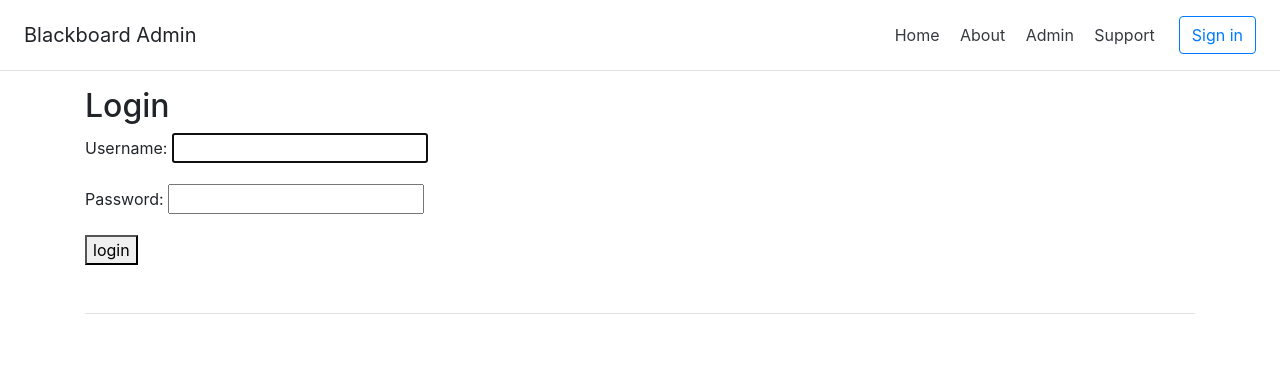
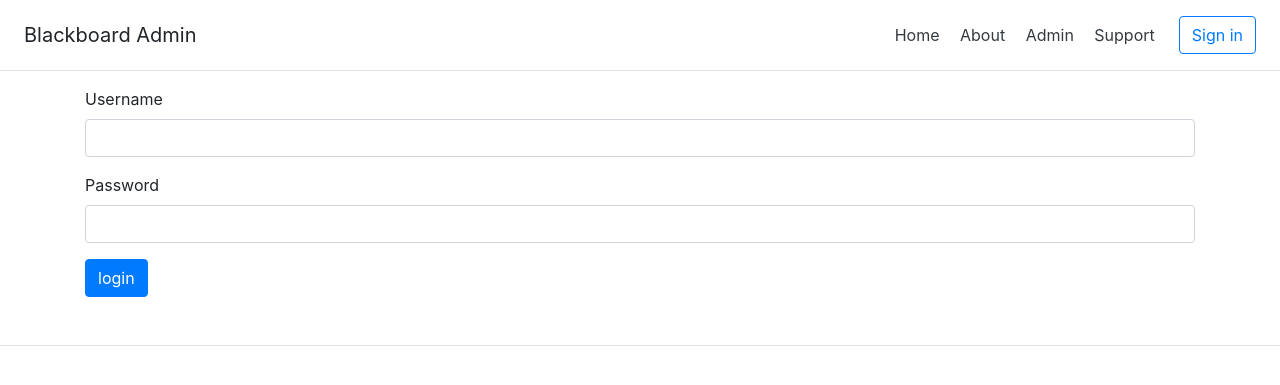
Before and after one commit to kamakinto/Blackboard-Administration, a Django app: page /users/login/ in a window 1280 px wide. Shown: the top 385 px of the page. Run offline with Django 3.2, Linux system fonts and the light colour scheme; some libraries are stand-ins or nearby versions.

Commit message:
added css to login
added bootstrap css to login screen

```diff
--- a/blackboard_admin/settings.py
+++ b/blackboard_admin/settings.py
@@ -41,6 +41,8 @@ INSTALLED_APPS = [
     'users',
     'pages',
 ]
+
+#give the location of the model used for user authentication
 AUTH_USER_MODEL = 'users.CustomUser'
 
 MIDDLEWARE = [
--- a/templates/registration/login.html
+++ b/templates/registration/login.html
@@ -1,11 +1,23 @@
 {% extends 'base.html' %}
 
 {% block content %}
-<h2>Login</h2>
-<form method="post">
-  {% csrf_token %}
-  {{ form.as_p }}
-  <button type='submit'>login</button>
-</form>
+
+
+
+  <form method="post">
+    {% csrf_token %}
+    <div class="form-group">
+      <label>Username</label>
+      <input class="form-control" id="{{ form.username.id_for_label }}" maxlength="30" name="{{ form.username.html_name }}"  type="text" />
+    </div>
+    <div class = "form-group">
+        <label>Password</label>
+      <input class="form-control" id="{{ form.password.id_for_label }}" maxlength="30" name="{{ form.password.html_name }}"  type="password" />
+    </div>
+
+    <button type='submit' class="btn btn-primary">login</button>
+  </form>
+
+</div>
 
 {% endblock content %}
```
